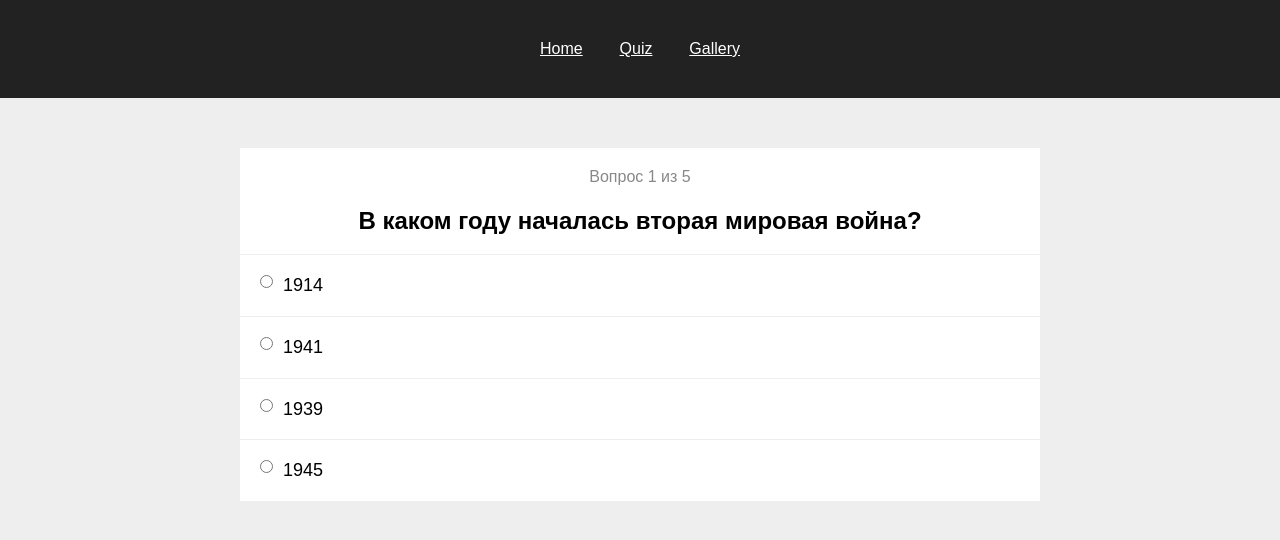
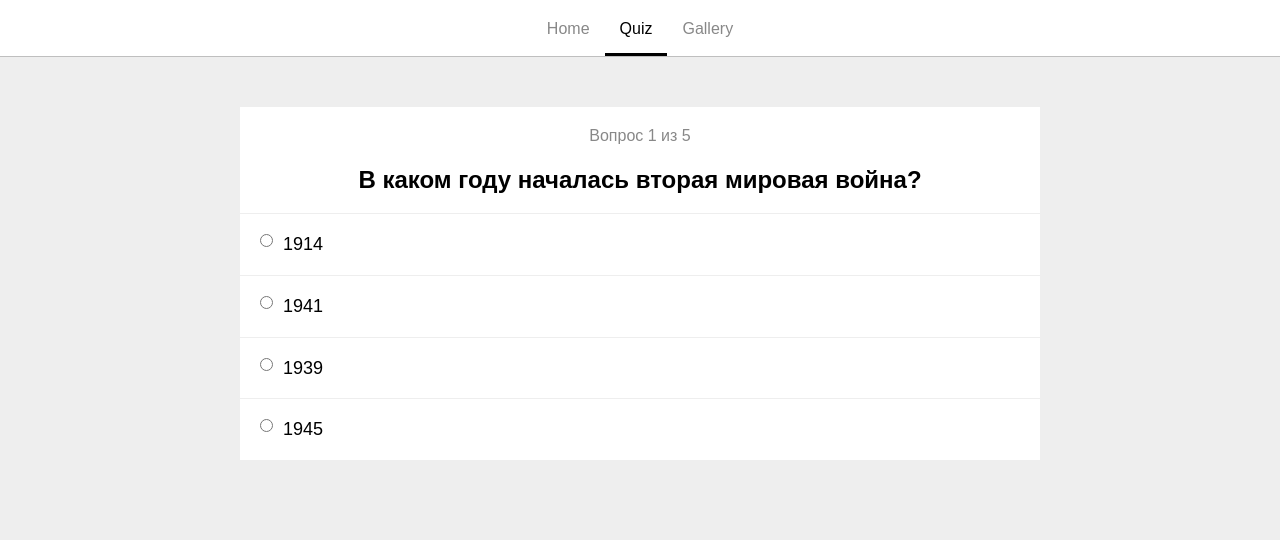
Before and after one commit to Extnow/pwa-test, a React (Create React App) app: page /quiz in a window 1280 px wide. Shown: the top 540 px of the page. Built offline with nearby package versions, Linux system fonts and the light colour scheme.

Commit message:
убрал лишние стили, изменил роут для /home, изменил ссылки и их стили, пофиксил баг при правильном ответе на 0 вопросов

```diff
--- a/public/style.css
+++ b/public/style.css
@@ -11,23 +11,10 @@ body {
 
 .App-header {
   display: flex;
-  flex-direction: column;
   justify-content: center;
   align-items: center;
-  background-color: #222;
-  padding: 20px;
-  color: white;
+  background-color: #fff;
+  padding-top: 20px;
   margin-bottom: 50px;
+  border-bottom: 1px solid rgba(0, 0, 0, 0.25);
 }
-
-.App-navigation {
-  display: flex;
-  justify-content: space-between;
-  width: 200px;
-  margin: 0 auto;
-  padding: 20px;
-}
-
-.link {
-  color: #fff;
-}
--- a/src/App.js
+++ b/src/App.js
@@ -12,7 +12,7 @@ export default class App extends Component {
         <React.Fragment>
           <div className="App">
             <Route path="/" component={Header} />
-            <Route exact path="/" component={Home} />
+            <Route exact path="/home" component={Home} />
             <Route exact path="/quiz" component={AppQuiz} />
             <Route exact path="/gallery" component={Gallery} />
           </div>
--- a/src/Header.js
+++ b/src/Header.js
@@ -1,21 +1,31 @@
 // @flow
 
 import React from 'react';
-import { Link } from 'react-router-dom';
+import { NavLink } from 'react-router-dom';
+import styled from 'styled-components';
+
+const Link = styled(NavLink)`
+  color: #888;
+  text-decoration: none;
+  border-bottom: 3px solid transparent;
+  padding: 0 15px 15px 15px;
+
+  &:hover {
+    color: #000;
+    border-bottom: 3px solid #000;
+  }
+
+  &.active {
+    color: #000;
+    border-bottom: 3px solid #000;
+  }
+`;
 
 const Header = () => (
   <header className="App-header">
-    <div className="App-navigation">
-      <Link className="link" to="/">
-        Home
-      </Link>
-      <Link className="link" to="/quiz">
-        Quiz
-      </Link>
-      <Link className="link" to="/gallery">
-        Gallery
-      </Link>
-    </div>
+    <Link to="/home">Home</Link>
+    <Link to="/quiz">Quiz</Link>
+    <Link to="/gallery">Gallery</Link>
   </header>
 );
 
--- a/src/Quiz/index.js
+++ b/src/Quiz/index.js
@@ -94,7 +94,7 @@ class AppQuiz extends React.Component {
     const { answer, answerOptions, question, questionId, result } = this.state;
     return (
       <Container>
-        {result ? (
+        {result !== '' ? (
           <Result quizResult={result} />
         ) : (
           <Quiz
```
